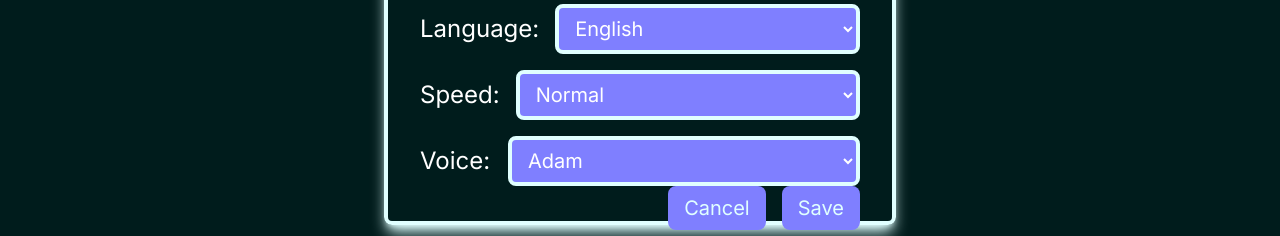
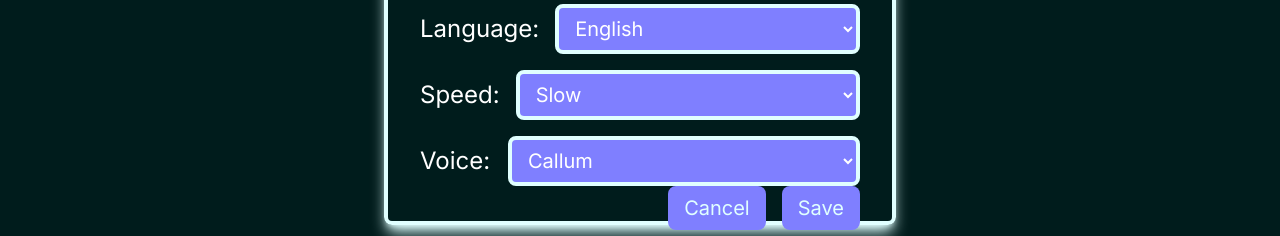
Before and after one commit to aryans-15/amber, a React (Create React App) app: page /settings in a window 1280 px wide. Shown: the part 394-630 px from the top of the page. Built offline with nearby package versions, Linux system fonts and the light colour scheme; no server answers.

Commit message:
elevenlabs settings

```diff
--- a/src/components/Log.js
+++ b/src/components/Log.js
@@ -5,6 +5,7 @@ import { getAuth } from "firebase/auth";
 import { auth } from "../firebase";
 import { useNavigate, Link } from "react-router-dom";
 import { getFirestore, doc, getDoc } from "firebase/firestore";
+import { db } from "../firebase";
 
 function Log() {
   const videoRef = useRef(null);
@@ -25,6 +26,9 @@ function Log() {
   const audioRef = useRef(null);
   const [transcript, setTranscript] = useState("");
   const navigate = useNavigate();
+  let userVoice = "N2lVS1w4EtoT3dr4eOWO";
+  let userLanguage = "en-US";
+  let userSpeed = 1;
 
   const streamCamVideo = () => {
     const constraints = { video: { facingMode: "user" } };
@@ -128,7 +132,9 @@ function Log() {
       const userDoc = await getDoc(userDocRef);
       if (userDoc.exists()) {
         const userData = userDoc.data();
-        const userLanguage = userData.language;
+        userLanguage = userData.language;
+        userSpeed = userData.speed;
+        userVoice = userData.voice;
         recognition.lang = userLanguage;
       } else {
         console.error("No user document found");
@@ -241,7 +247,7 @@ function Log() {
     try {
       const response = await axios({
         method: "post",
-        url: "https://api.elevenlabs.io/v1/text-to-speech/pMsXgVXv3BLzUgSXRplE",
+        url: "https://api.elevenlabs.io/v1/text-to-speech/" + userVoice,
         headers: {
           "xi-api-key": process.env.REACT_APP_ELEVENLABS_API_KEY,
           "Content-Type": "application/json",
@@ -249,10 +255,13 @@ function Log() {
         responseType: "arraybuffer",
         data: {
           text: text,
+          voice: userVoice,
+          language: userLanguage,
           voice_settings: {
             stability: 0.1,
             similarity_boost: 0.3,
             style: 0.2,
+            speed: userSpeed,
           },
         },
       });
@@ -296,7 +305,7 @@ function Log() {
 
   return (
     <div className="flex flex-col items-center justify-center h-full overflow-auto px-4">
-      <p className="text-font text-6xl mb-12 font-bold">Vision Log</p>
+      <p className="text-font text-6xl mb-12 font-bold">Talk to Amber</p>
 
       <div className="grid grid-cols-2 gap-2">
         <div className="flex flex-col items-center justify-center  overflow-hidden mr-4">
--- a/src/screens/Settings.js
+++ b/src/screens/Settings.js
@@ -106,9 +106,9 @@ function Settings() {
                 value={speed}
                 onChange={(e) => setSpeed(e.target.value)}
               >
-                <option value="slow">Slow</option>
-                <option value="normal">Normal</option>
-                <option value="fast">Fast</option>
+                <option value="1">Slow</option>
+                <option value="5">Normal</option>
+                <option value="10">Fast</option>
               </select>
             </div>
             <div className="flex space-x-4 items-center justify-between">
@@ -118,10 +118,10 @@ function Settings() {
                 value={voice}
                 onChange={(e) => setVoice(e.target.value)}
               >
-                <option value="pMsXgVXv3BLzUgSXRplE">Adam</option>
-                <option value="qNkXV9mPrLwZpMR5TyXM">Alice</option>
-                <option value="aTk3VjRbT6MwZw2TyYXM">Chris</option>
-                <option value="xMkW7F4nQLwMpBR5CyYM">Daniel</option>
+                <option value="N2lVS1w4EtoT3dr4eOWO">Callum</option>
+                <option value="pqHfZKP75CvOlQylNhV4">Bill</option>
+                <option value="XB0fDUnXU5powFXDhCwa">Charlotte</option>
+                <option value="ErXwobaYiN019PkySvjV">Antoni</option>
               </select>
             </div>
           </div>
```
